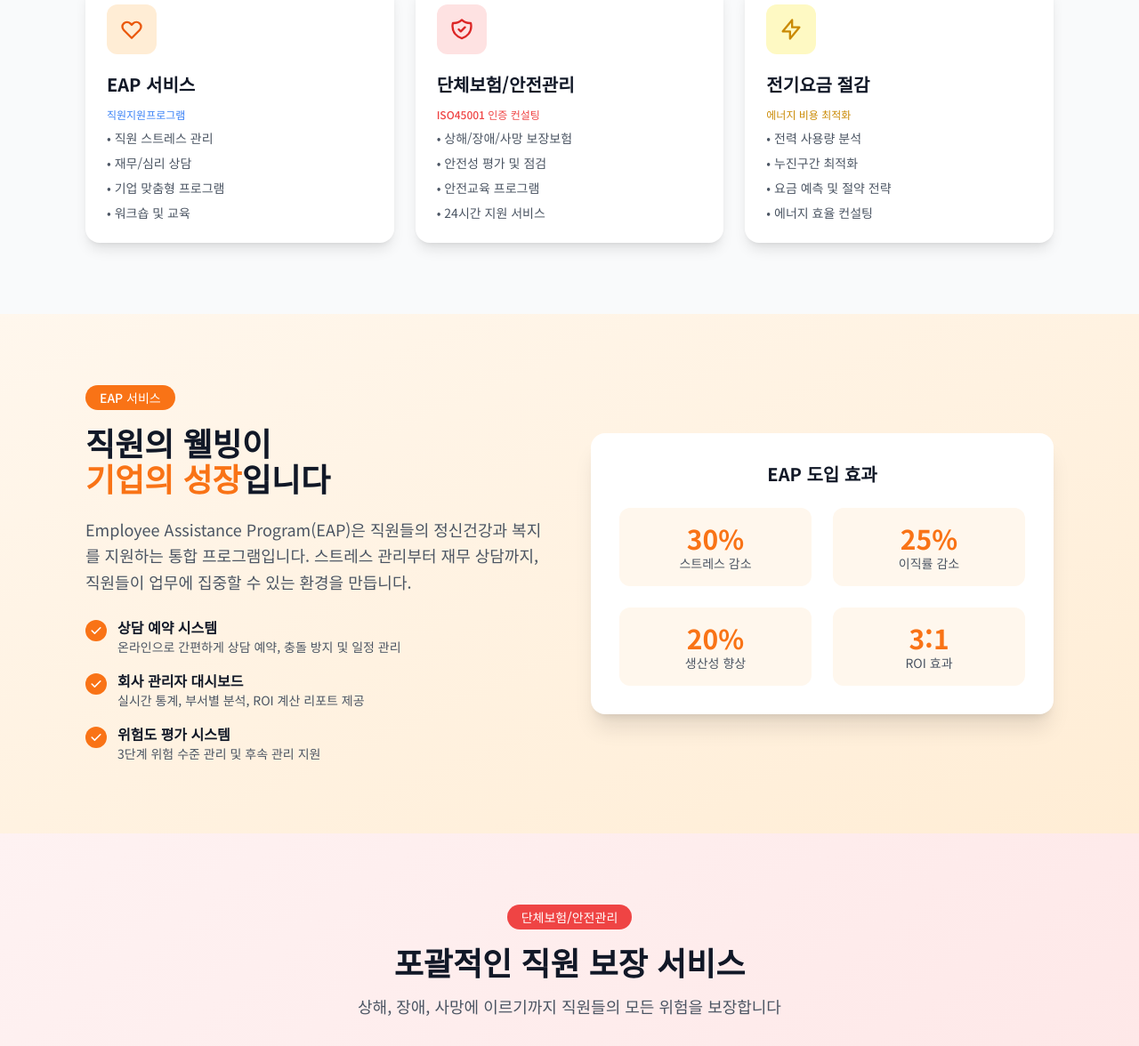
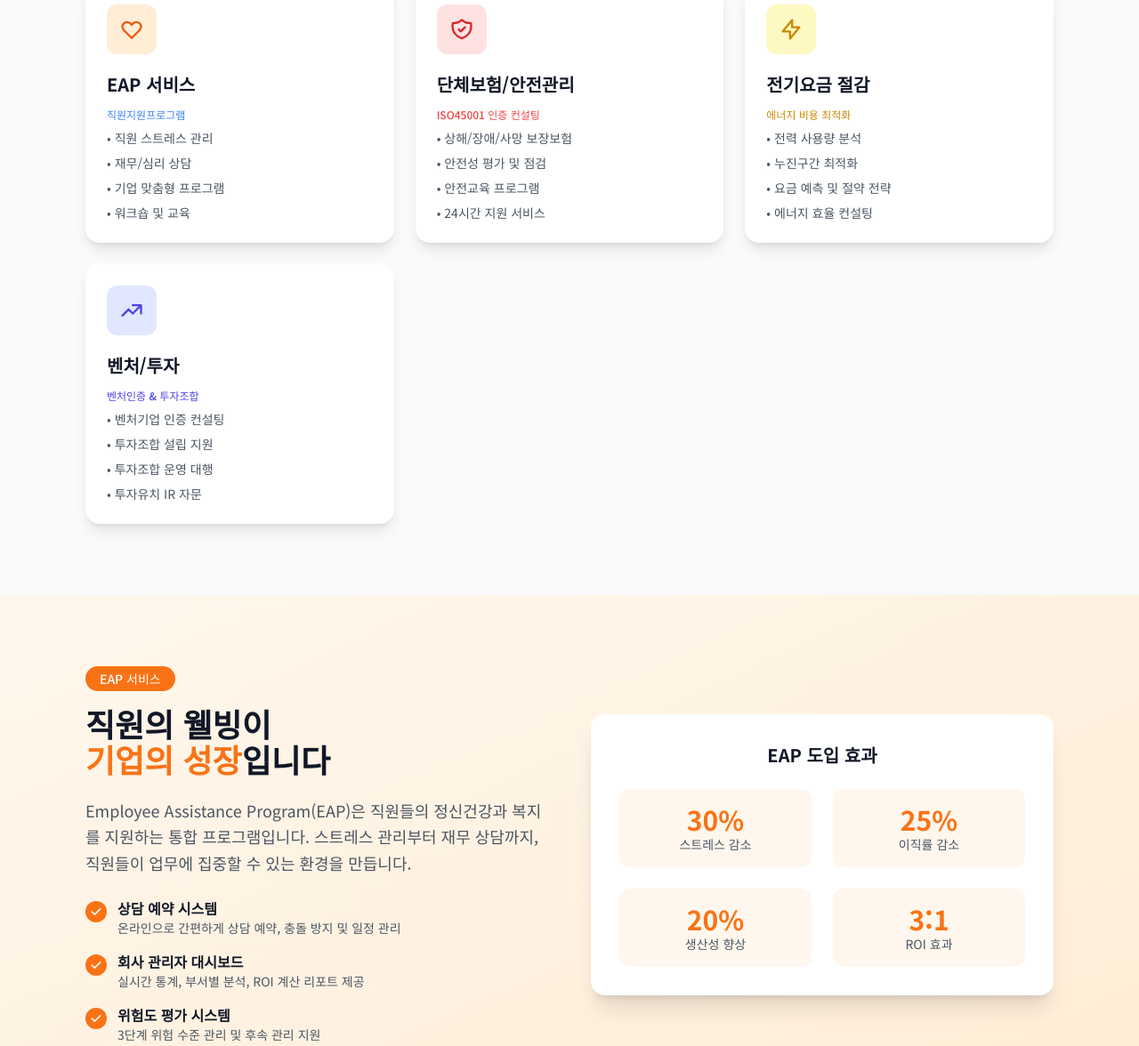
Before and after one commit to jhkim09/momentum-biz, a website: page index.html in a window 1280 px wide. Shown: the part 1339-2515 px from the top of the page at 89% size. Drawn offline with nearby package versions, Linux system fonts and the light colour scheme.

Commit message:
🚀 벤처/투자 서비스 카드 추가 (벤처인증, 투자조합 설립/운영)

```diff
--- a/index.html
+++ b/index.html
@@ -5,7 +5,7 @@
     <meta name="viewport" content="width=device-width, initial-scale=1.0">
     <title>Momentum Biz | 스타트업·중소기업 경영 컨설팅</title>
     <meta name="description" content="창업, 정부지원사업, 재무컨설팅, 법인설립, 투자유치까지. 10년 경력 전문가 그룹이 사업의 성장을 설계합니다.">
-    <meta name="keywords" content="경영컨설팅, 스타트업컨설팅, 정부지원사업, 법인설립, 재무컨설팅, 투자유치, 중소기업컨설팅, EAP">
+    <meta name="keywords" content="경영컨설팅, 스타트업컨설팅, 정부지원사업, 법인설립, 재무컨설팅, 투자유치, 중소기업컨설팅, EAP, 벤처인증, 벤처기업인증, 투자조합, 투자조합설립, 투자조합운영">
 
     <!-- Naver Search Advisor -->
     <meta name="naver-site-verification" content="d3e32aeb38f8ddff0601c05bf14f86030d57f024" />
@@ -253,6 +253,23 @@
                         <li>• 누진구간 최적화</li>
                         <li>• 요금 예측 및 절약 전략</li>
                         <li>• 에너지 효율 컨설팅</li>
+                    </ul>
+                </div>
+
+                <!-- Service Card 7: 벤처/투자 -->
+                <div class="bg-white rounded-2xl p-6 card-hover shadow-lg">
+                    <div class="w-14 h-14 bg-indigo-100 rounded-xl flex items-center justify-center mb-5">
+                        <svg class="w-7 h-7 text-indigo-600" fill="none" stroke="currentColor" viewBox="0 0 24 24">
+                            <path stroke-linecap="round" stroke-linejoin="round" stroke-width="2" d="M13 7h8m0 0v8m0-8l-8 8-4-4-6 6"/>
+                        </svg>
+                    </div>
+                    <h3 class="text-xl font-bold text-gray-900 mb-3">벤처/투자</h3>
+                    <p class="text-xs text-indigo-600 mb-2 font-medium">벤처인증 & 투자조합</p>
+                    <ul class="text-gray-600 space-y-2 text-sm">
+                        <li>• 벤처기업 인증 컨설팅</li>
+                        <li>• 투자조합 설립 지원</li>
+                        <li>• 투자조합 운영 대행</li>
+                        <li>• 투자유치 IR 자문</li>
                     </ul>
                 </div>
             </div>
@@ -673,6 +690,7 @@
                                 <option value="재무컨설팅">재무 컨설팅</option>
                                 <option value="인사복지컨설팅">인사/복지 컨설팅</option>
                                 <option value="EAP서비스">EAP 서비스</option>
+                                <option value="벤처투자">벤처인증/투자조합</option>
                                 <option value="단체보험안전관리">단체보험/안전관리</option>
                                 <option value="전기요금절감">전기요금 절감</option>
                                 <option value="기타">기타</option>
@@ -719,6 +737,7 @@
                         <li><a href="#services" class="hover:text-white transition">재무 컨설팅</a></li>
                         <li><a href="#services" class="hover:text-white transition">인사/복지 컨설팅</a></li>
                         <li><a href="#services" class="hover:text-white transition">EAP 서비스</a></li>
+                        <li><a href="#services" class="hover:text-white transition">벤처인증/투자조합</a></li>
                     </ul>
                 </div>
                 <div>
```
